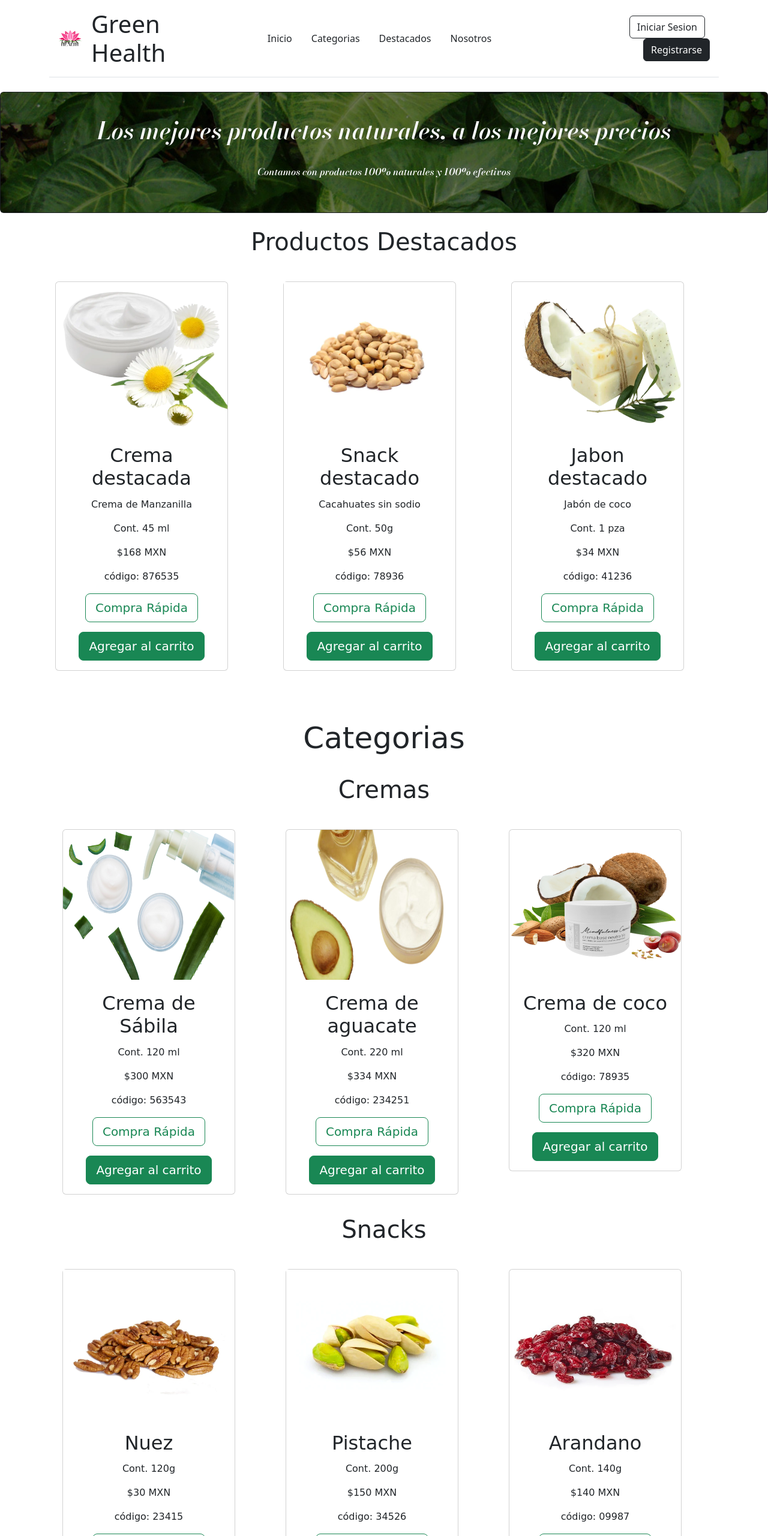
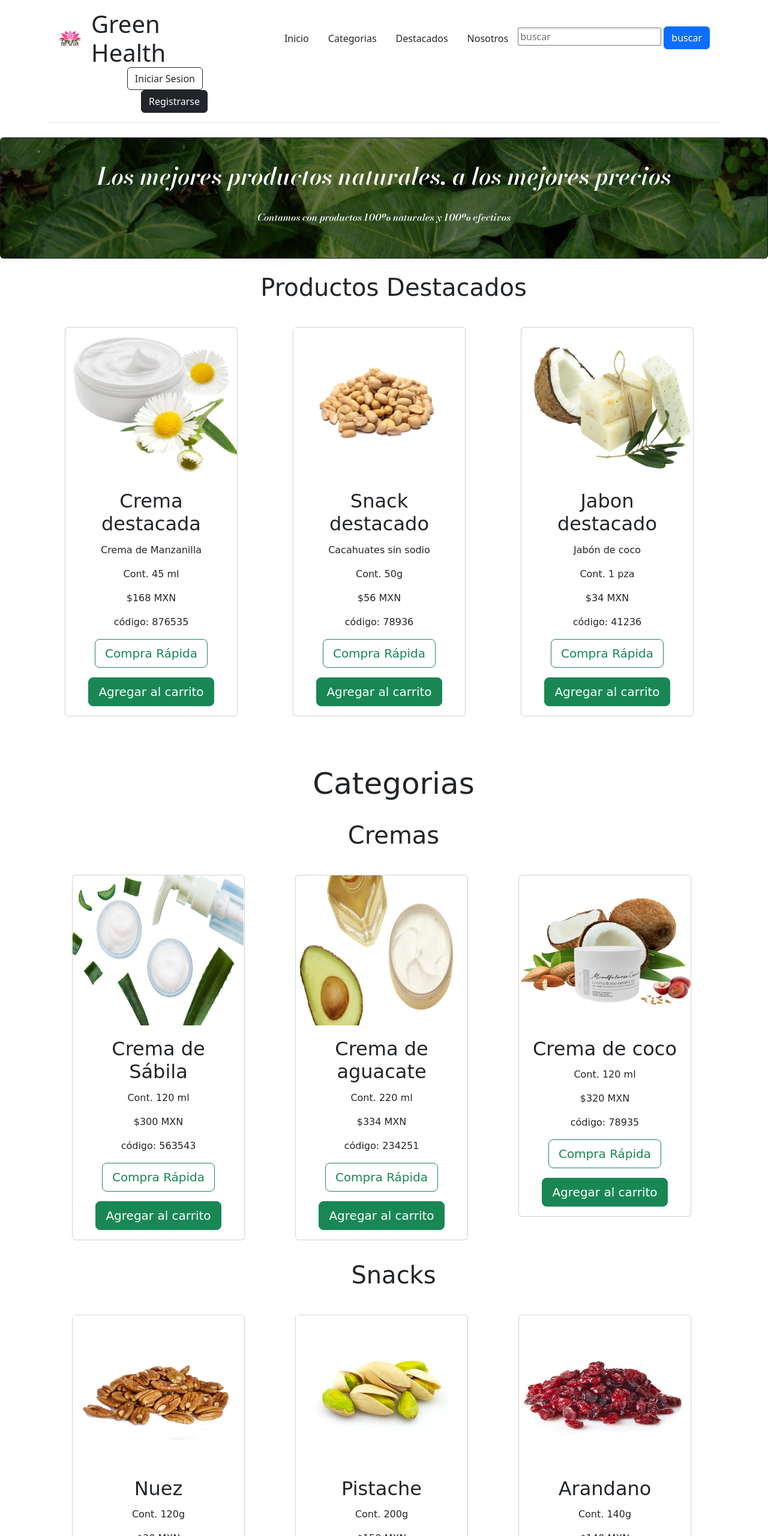
Before and after one commit to BryanWASD/ORDINARIO, a website: page OtroProyecto/index.html in a window 1280 px wide. Shown: the top 2560 px of the page at 60% size. Drawn offline with nearby package versions, Linux system fonts and the light colour scheme; a web font is replaced by a local one.

Commit message:
Update index.html

```diff
--- a/OtroProyecto/index.html
+++ b/OtroProyecto/index.html
@@ -30,6 +30,10 @@
         <li><a href="#Categorias" class="nav-link px-3 link-dark">Categorias</a></li>
         <li><a href="#Destacados" class="nav-link px-3 link-dark">Destacados</a></li>
         <li><a href="#Nosotros" class="nav-link px-3 link-dark">Nosotros</a></li>
+          <div class="form-outline">
+          <input type="text" id="formulario"  placeholder="buscar"/>
+          <button type="button" class="btn btn-primary" id="boton"> buscar</button>
+        </div>
       </ul>
 
       <div class="col-md-3 text-end">
@@ -46,6 +50,8 @@
       <p class="card-text text-center ast">Contamos con productos 100% naturales y 100% efectivos</p>
     </div>
   </div>
+  <!-- enlistado para el filtrado de los productos -->
+  <ul id="resultado">
   <!--CARDS-->
   <div class="container crp">
     <br>
@@ -57,7 +63,7 @@
       <div class="card" style="width: 18rem;">
  <img src="img/cremanzanilla.png" alt="sueva" height="250px" width="300px">
   <div class="card-body">
-  <h2 class="text-center p-1">Crema destacada</h2>
+  <li><h2 class="text-center p-1">Crema destacada</h2></li>
   <p>Crema de Manzanilla</p>
   <p>Cont. 45 ml</p>
   <p>$168 MXN</p>
@@ -72,7 +78,7 @@
            <div class="card" style="width: 18rem;">
  <img src="img/cacahuate.jpg" alt="yomi" height="250px" width="280px">
   <div class="card-body">
-  <h2 class="text-center p-1">Snack destacado</h2>
+  <li><h2 class="text-center p-1">Snack destacado</h2></li>
     <p>Cacahuates sin sodio</p>
     <p>Cont. 50g</p>
     <p>$56 MXN</p>
@@ -86,7 +92,7 @@
               <div class="card" style="width: 18rem;">
 <img src="img/jabcoco.png" alt="coco uwu" height="250px" width="300px">
   <div class="card-body">
-  <h2 class="text-center p-1">Jabon destacado</h2>
+  <li><h2 class="text-center p-1">Jabon destacado</h2></li>
    <p>Jabón de coco</p>
   <p>Cont. 1 pza</p>
   <p>$34 MXN</p>
@@ -110,7 +116,7 @@
       <div class="card" style="width: 18rem;">
  <img src="img/cremsavila.png" alt="savila" height="250px" width="285px">
   <div class="card-body">
-  <h2 class="text-center p-1">Crema de Sábila</h2>
+  <li><h2 class="text-center p-1">Crema de Sábila</h2></li>
   <p>Cont. 120 ml</p>
   <p>$300 MXN</p>
    <p>código: 563543</p>
@@ -123,7 +129,7 @@
       <div class="card" style="width: 18rem;">
  <img src="img/cremaguaca.png" alt="awacate" height="250px" width="300px">
   <div class="card-body">
-  <h2 class="text-center p-1">Crema de aguacate</h2>
+  <li><h2 class="text-center p-1">Crema de aguacate</h2></li>
   <p>Cont. 220 ml</p>
   <p>$334 MXN</p>
    <p>código: 234251</p>
@@ -136,7 +142,7 @@
       <div class="card" style="width: 18rem;">
    <img src="img/cremcoco.png" alt="cucu" height="250px" width="290px">
   <div class="card-body">
-  <h2 class="text-center p-1">Crema de coco</h2>
+  <li><h2 class="text-center p-1">Crema de coco</h2></li>
   <p>Cont. 120 ml</p>
   <p>$320 MXN</p>
    <p>código: 78935</p>
@@ -156,7 +162,7 @@
       <div class="card" style="width: 18rem;">
  <img src="img/nuez.jpg" alt="nuez" height="250px" width="280px">
   <div class="card-body">
-  <h2 class="text-center p-1">Nuez</h2>
+  <li><h2 class="text-center p-1">Nuez</h2></li>
   <p>Cont. 120g</p>
   <p>$30 MXN</p>
    <p>código: 23415</p>
@@ -169,7 +175,7 @@
       <div class="card" style="width: 18rem;">
  <img src="img/pistache.jpg" alt="Pistache" height="250px" width="280px">
   <div class="card-body">
-  <h2 class="text-center p-1">Pistache</h2>
+  <li><h2 class="text-center p-1">Pistache</h2></li>
   <p>Cont. 200g</p>
   <p>$150 MXN</p>
    <p>código: 34526</p>
@@ -182,7 +188,7 @@
       <div class="card" style="width: 18rem;">
       <img src="img/arandano.jpg" alt="arandano" height="250px" width="280px">
   <div class="card-body">
-  <h2 class="text-center p-1">Arandano</h2>
+  <li><h2 class="text-center p-1">Arandano</h2></li>
   <p>Cont. 140g</p>
   <p>$140 MXN</p>
    <p>código: 09987</p>
@@ -202,7 +208,7 @@
       <div class="card" style="width: 18rem;">
         <img src="img/jabavena.png" alt="jabon de avena" height="250px" width="300px">
   <div class="card-body">
-  <h2 class="text-center p-1">Jabón de avena</h2>
+  <li><h2 class="text-center p-1">Jabón de avena</h2></li>
   <p>Cont. 1pza</p>
   <p>$56 MXN</p>
    <p>código: 56743</p>
@@ -215,7 +221,7 @@
       <div class="card" style="width: 18rem;">
      <img src="img/jabazufre.png" alt="azufre" height="250px" width="300px">
   <div class="card-body">
-  <h2 class="text-center p-1">Jabón de azufre</h2>
+  <li><h2 class="text-center p-1">Jabón de azufre</h2></li>
   <p>Cont. 1pza</p>
   <p>$54 MXN</p>
    <p>código: 53425</p>
@@ -228,7 +234,8 @@
       <div class="card" style="width: 18rem;">
            <img src="img/jabmenta.png" alt="menta" height="250px" width="300px">
   <div class="card-body">
-  <h2 class="text-center p-1">Jabón de menta</h2>
+  <li><h2 class="text-center p-1">Jabón de menta</h2></li>
+
   <p>Cont. 1pza</p>
   <p>$55 MXN</p>
    <p>código: 34526</p>
@@ -240,6 +247,49 @@
     </div>
   </div>
   <p></p>
+    </ul>
+    <script>
+  const productos = [
+    {nombre: 'Crema destacada', valor: 45},
+    {nombre: 'Snack destacado',valor: 500},
+    {nombre: 'Jabon destacado',valor: 500},
+    {nombre: 'Crema de sabila',valor: 500},
+    {nombre: 'Crema de aguacate',valor: 500},
+    {nombre: 'Crema de coco',valor: 500},
+    {nombre: 'Nuez',valor: 500},
+    {nombre: 'Pistache',valor: 500},
+    {nombre: 'Arandano',valor: 500},
+    {nombre: 'Jabon de avena',valor: 500},
+    {nombre: 'Jabon de azufre',valor: 500},
+    {nombre: 'Jabon de menta',valor: 500},
+  ]
+  const formulario = document.queryselector('#formulario');
+  const boton = document.querySelector('#boton');
+  const resultado = document.querySelector('#resultado')
+
+  const filtrar = ()=>{
+    resultado.innerHTML = '';
+
+    const texto = formulario.value.tolowerCase();
+    for(let produducto of productos){
+      let nombre = produducto.nombre.tolowerCase();
+      if(nombre.indexOf(texto) !== -1){
+        resultado.innerHTML += `
+        <li>${producto.nombre} -valor: ${producto.valor}</li>
+        `
+      }
+    }
+    if(resultado.innerHTML === ''){
+      resultado.innerHTML += `
+        <li>PRODUCTO NO ENCONTRADO...</li>
+        `
+    }
+  }
+  boton.addEventListener('click', filtrar)
+  formulario.addEventListener('keyup',filtrar)
+
+  filtrar();
+ </script>
     <!--FOOTER-->
     <footer class="footer">
       <div class="contenedor">
```
